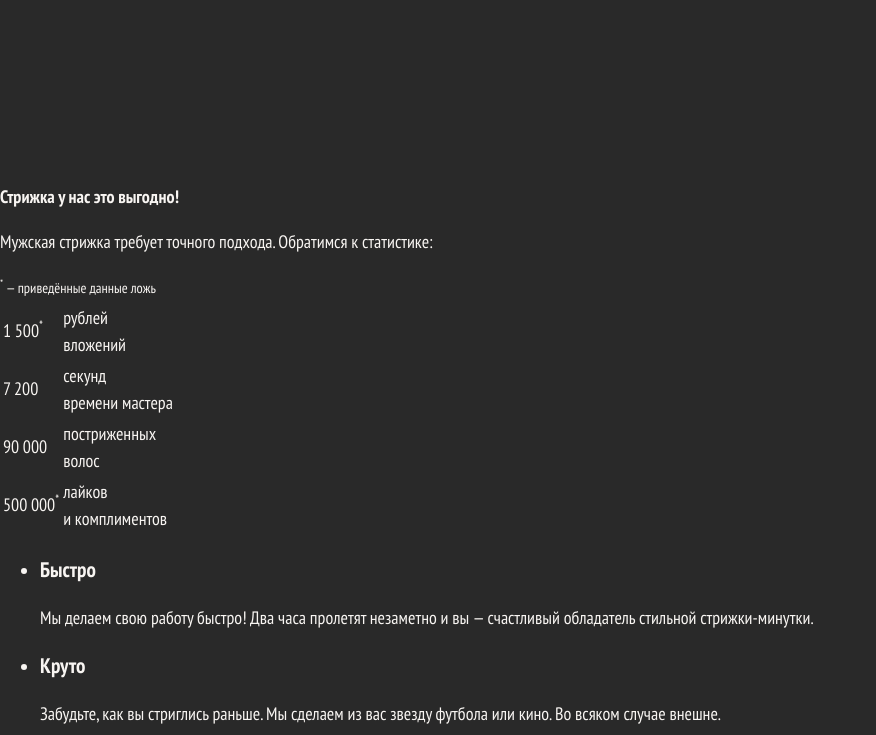
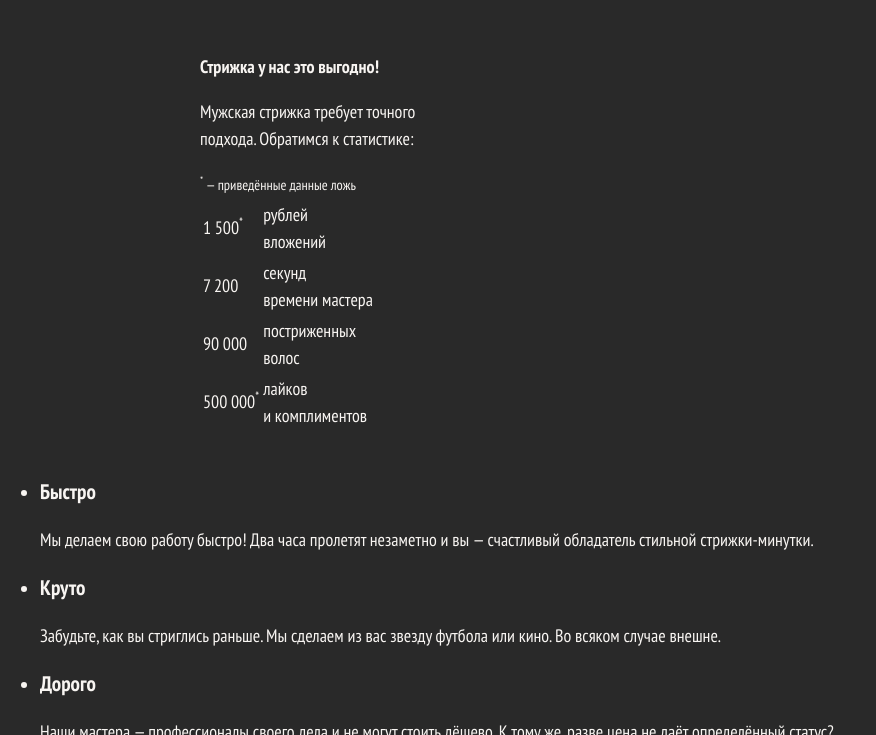
Before and after one commit to ilyagorev/barbershop, a website: page source/index.html in a window 1280 px wide. Shown: the part 664-1399 px from the top of the page, without its empty margins (0-876 px from the left). Drawn offline with nearby package versions, Linux system fonts and the light colour scheme; files that its build step writes are made by us from their sources; files whose address does not match are found by name.

Commit message:
Добавляет в стили адаптивную сетку раздела статистика

```diff
--- /dev/null
+++ b/source/sass/blocks/stats.scss
@@ -0,0 +1,42 @@
+.stats {
+  width: 320px;
+  margin: 0 auto;
+}
+
+.stats__header {
+  padding-top: 30px;
+  padding-right: 40px;
+  padding-bottom: 25px;
+  padding-left: 40px;
+}
+
+.stats__list {
+  width: 100%;
+}
+
+@media (min-width: $tablet-width) {
+  .stats {
+    width: 640px;
+    margin-top: -185px;
+  }
+
+  .stats__list {
+    display: flex;
+  }
+}
+
+@media (min-width: $desktop-width) {
+  .stats {
+    display: flex;
+    width: 960px;
+    margin-top: -160px;
+  }
+
+  .stats__header {
+    width: 240px;
+  }
+
+  .stats__list {
+    width: 640px;
+  }
+}
--- a/source/sass/style.scss
+++ b/source/sass/style.scss
@@ -3,3 +3,4 @@
 @import "scaffolding";
 @import "blocks/page-header";
 @import "blocks/main-nav";
+@import "blocks/stats";
```
